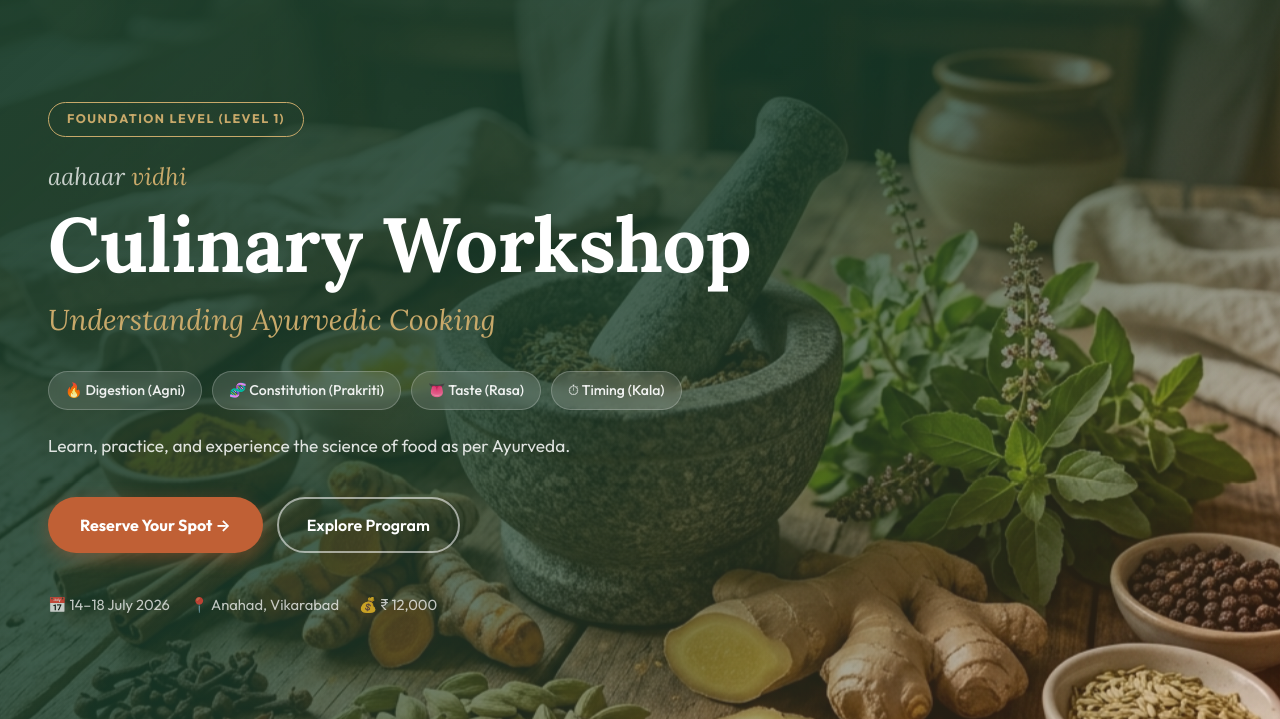
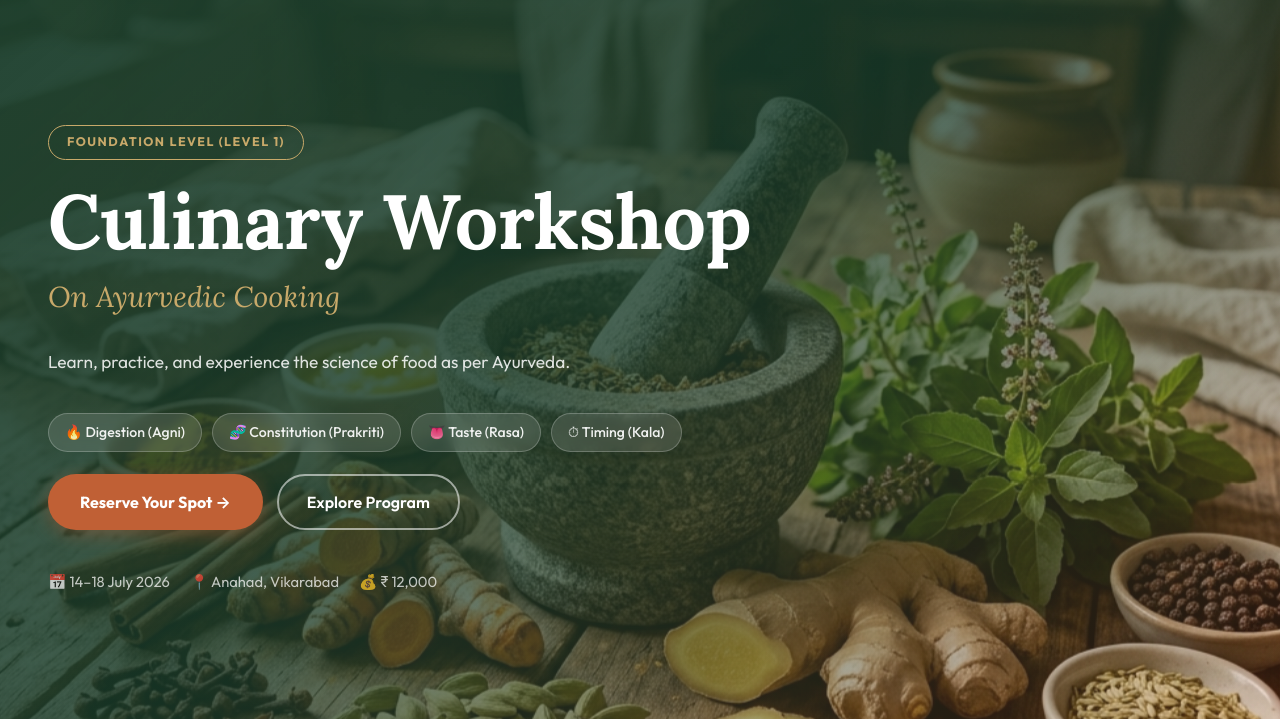
Before and after one commit to PadmanagasriGundubogula/aahaar-vidhi-, a plain HTML site: page index.html in a window 1280 px wide. Shown: the part 81-800 px from the top of the page. Drawn offline with Linux system fonts and the light colour scheme.

Commit message:
Remove empty spacing above the workshop title

```diff
--- a/index.html
+++ b/index.html
@@ -58,16 +58,15 @@
     <div class="hero-gradient"></div>
     <div class="hero-content">
       <div class="hero-badge">Foundation Level (Level 1)</div>
-      <div class="brand-title">aahaar <span>vidhi</span></div>
       <h1 class="hero-h1">Culinary Workshop</h1>
-      <p class="hero-sub">Understanding Ayurvedic Cooking</p>
+      <p class="hero-sub">On Ayurvedic Cooking</p>
+      <p class="hero-tagline">Learn, practice, and experience the science of food as per Ayurveda.</p>
       <div class="hero-pillars">
         <div class="pillar-chip">🔥 Digestion (Agni)</div>
         <div class="pillar-chip">🧬 Constitution (Prakriti)</div>
         <div class="pillar-chip">👅 Taste (Rasa)</div>
         <div class="pillar-chip">⏱ Timing (Kala)</div>
       </div>
-      <p class="hero-tagline">Learn, practice, and experience the science of food as per Ayurveda.</p>
       <div class="hero-actions">
         <a href="#register" class="btn-primary">Reserve Your Spot →</a>
         <a href="#overview" class="btn-outline">Explore Program</a>
```
